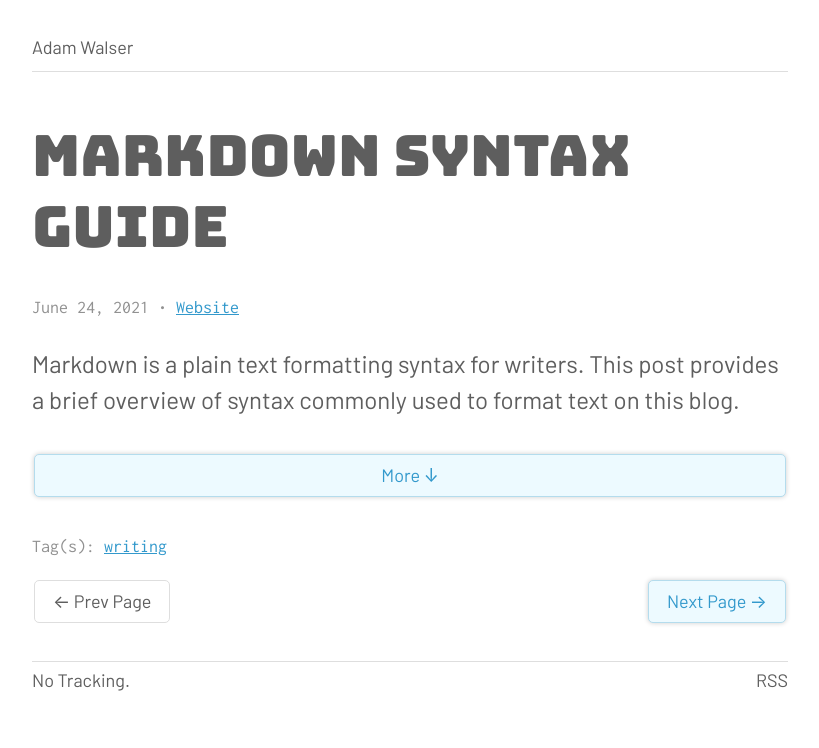
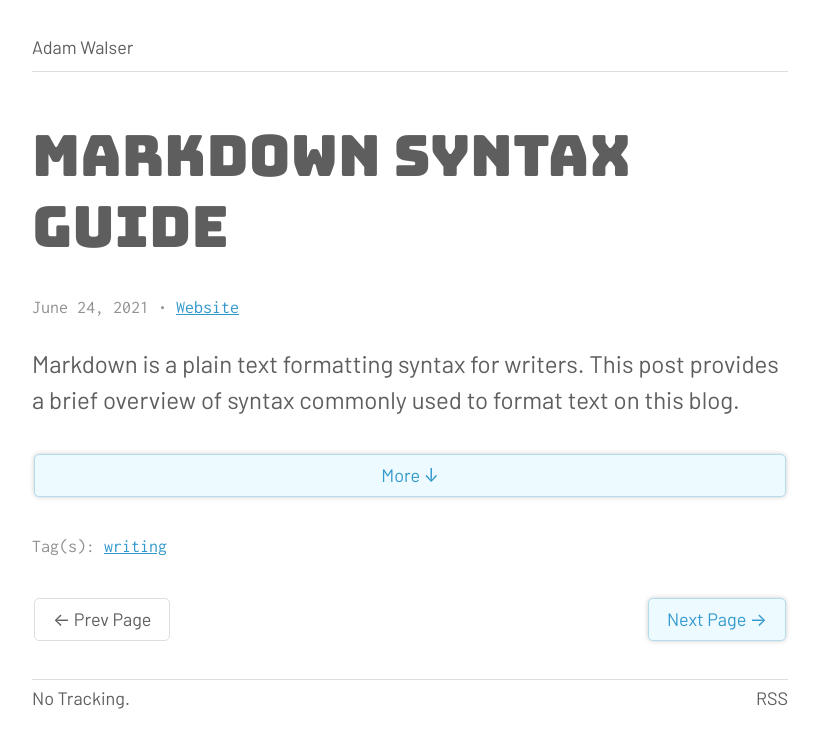
Before and after one commit to ajpwalser/ajpwalser.github.io, a Jekyll site: the page built from index.html, in a window 1280 px wide. Shown: the top 748 px of the page, without its empty margins (230-1049 px from the left). Built offline with Jekyll 4.4.1, drawn with Linux system fonts in a browser that asks for light colours; the list of posts is cut into pages by our own code.

Commit message:
Update style.css

```diff
--- a/css/style.css
+++ b/css/style.css
@@ -378,7 +378,7 @@ span.small {
 	justify-content: space-between;
 	flex-wrap: wrap;
 	font-size: 75%;
-	margin: 0;
+	margin-top: 2em;
 }
 
 .pagination p {
```
